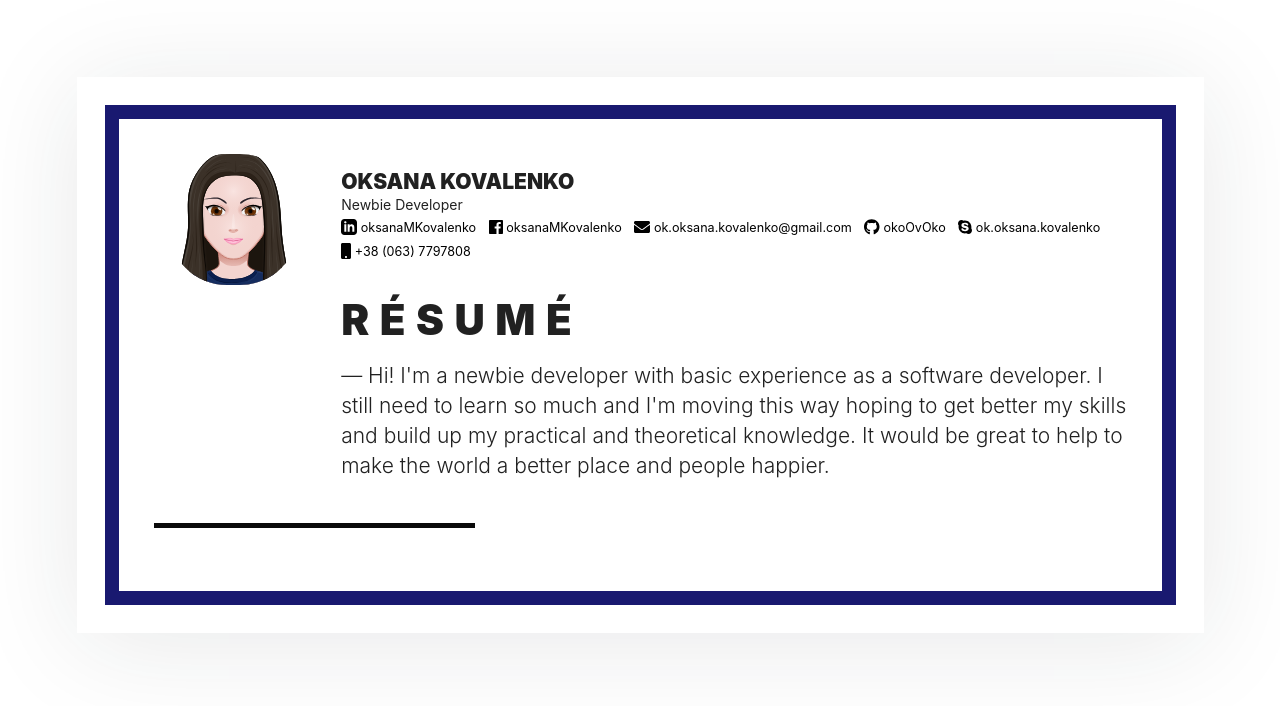
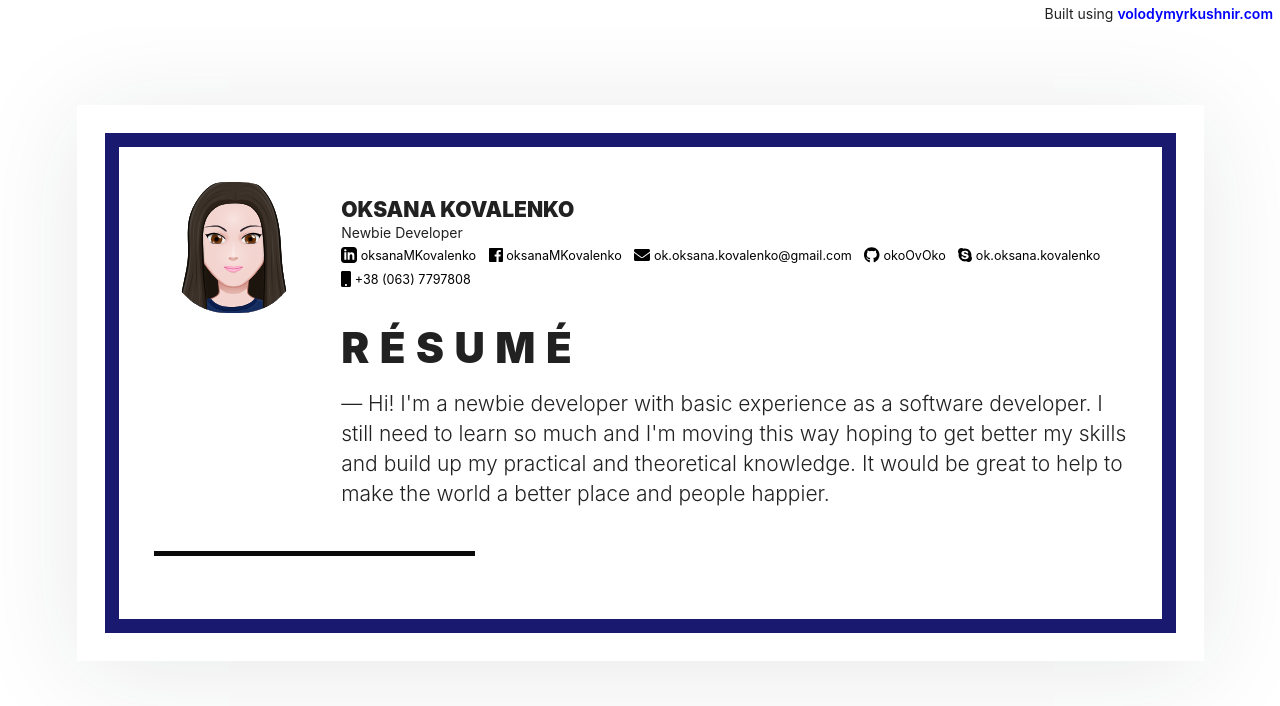
Before and after one commit to okOvOko/homepage, a plain HTML site: page index.html in a window 1280 px wide. Drawn offline with Linux system fonts and the light colour scheme.

Commit message:
Add credits

```diff
--- a/index.html
+++ b/index.html
@@ -12,6 +12,11 @@
     </style>
   </head>
   <body>
+  <header>
+      <div class="credits">
+          Built using <a href="https://volodymyrkushnir.com/" rel="external"><strong>volodymyrkushnir.com</strong></a>
+      </div>
+    </header>
     <main>
       <article>
         <div class="page" style="border-color: midnightblue;">
```
